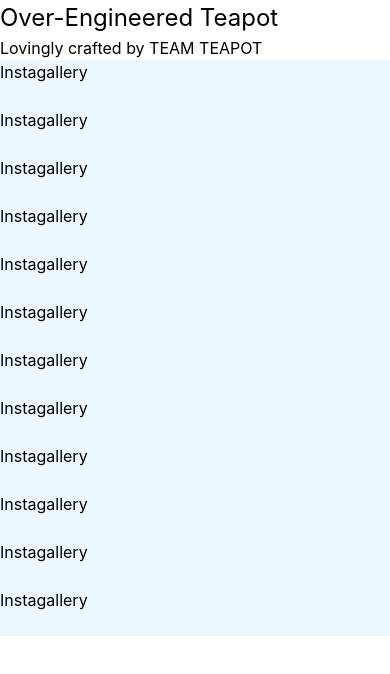
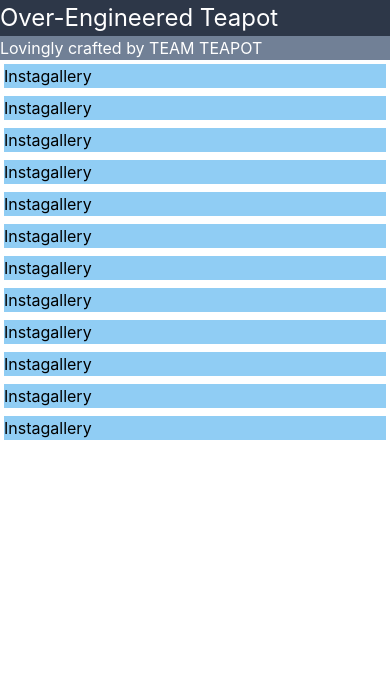
Before and after one commit to Team-Teapot/teapot-insta, a React (Create React App) app: page / in a window 390 px wide. Shown: the top 674 px of the page. Built offline with nearby package versions, Linux system fonts and the light colour scheme.

Commit message:
Responsive grid component

```diff
--- a/src/App.js
+++ b/src/App.js
@@ -5,8 +5,8 @@ function App() {
   return (
     <div className="App">
       <header className="App-header">
-        <h1>Over-Engineered Teapot</h1>
-        <div>Lovingly crafted by TEAM TEAPOT</div>
+        <h1 className="w-full bg-gray-800 text-white">Over-Engineered Teapot</h1>
+        <div className="w-full bg-gray-600 text-white">Lovingly crafted by TEAM TEAPOT</div>
       </header>
       <InstaGallery />
     </div>
--- /dev/null
+++ b/src/components/Grid.js
@@ -0,0 +1,9 @@
+import React from 'react';
+
+export function Grid({ children }) {
+  return <div className="flex flex-wrap mb-4">{children}</div>;
+}
+
+export function GridItem({ children, className }) {
+  return <div className={`w-full sm:w-1/2 md:w-1/3 lg:w-1/4 p-1 ${className}`}>{children}</div>;
+}
--- a/src/components/InstaGallery.js
+++ b/src/components/InstaGallery.js
@@ -1,20 +1,21 @@
 import React from 'react';
+import { Grid, GridItem } from './Grid';
 
 export function InstaGallery() {
   return (
-    <div className="flex flex-wrap mb-4">
-      <div className="w-full sm:w-1/2 md:w-1/3 bg-blue-100 h-12">Instagallery</div>
-      <div className="w-full sm:w-1/2 md:w-1/3 bg-blue-100 h-12">Instagallery</div>
-      <div className="w-full sm:w-1/2 md:w-1/3 bg-blue-100 h-12">Instagallery</div>
-      <div className="w-full sm:w-1/2 md:w-1/3 bg-blue-100 h-12">Instagallery</div>
-      <div className="w-full sm:w-1/2 md:w-1/3 bg-blue-100 h-12">Instagallery</div>
-      <div className="w-full sm:w-1/2 md:w-1/3 bg-blue-100 h-12">Instagallery</div>
-      <div className="w-full sm:w-1/2 md:w-1/3 bg-blue-100 h-12">Instagallery</div>
-      <div className="w-full sm:w-1/2 md:w-1/3 bg-blue-100 h-12">Instagallery</div>
-      <div className="w-full sm:w-1/2 md:w-1/3 bg-blue-100 h-12">Instagallery</div>
-      <div className="w-full sm:w-1/2 md:w-1/3 bg-blue-100 h-12">Instagallery</div>
-      <div className="w-full sm:w-1/2 md:w-1/3 bg-blue-100 h-12">Instagallery</div>
-      <div className="w-full sm:w-1/2 md:w-1/3 bg-blue-100 h-12">Instagallery</div>
-    </div>
+    <Grid>
+      <GridItem><div className="bg-blue-300"> Instagallery</div></GridItem>
+      <GridItem><div className="bg-blue-300"> Instagallery</div></GridItem>
+      <GridItem><div className="bg-blue-300"> Instagallery</div></GridItem>
+      <GridItem><div className="bg-blue-300"> Instagallery</div></GridItem>
+      <GridItem><div className="bg-blue-300"> Instagallery</div></GridItem>
+      <GridItem><div className="bg-blue-300"> Instagallery</div></GridItem>
+      <GridItem><div className="bg-blue-300"> Instagallery</div></GridItem>
+      <GridItem><div className="bg-blue-300"> Instagallery</div></GridItem>
+      <GridItem><div className="bg-blue-300"> Instagallery</div></GridItem>
+      <GridItem><div className="bg-blue-300"> Instagallery</div></GridItem>
+      <GridItem><div className="bg-blue-300"> Instagallery</div></GridItem>
+      <GridItem><div className="bg-blue-300"> Instagallery</div></GridItem>
+    </Grid>
   );
 }
```
